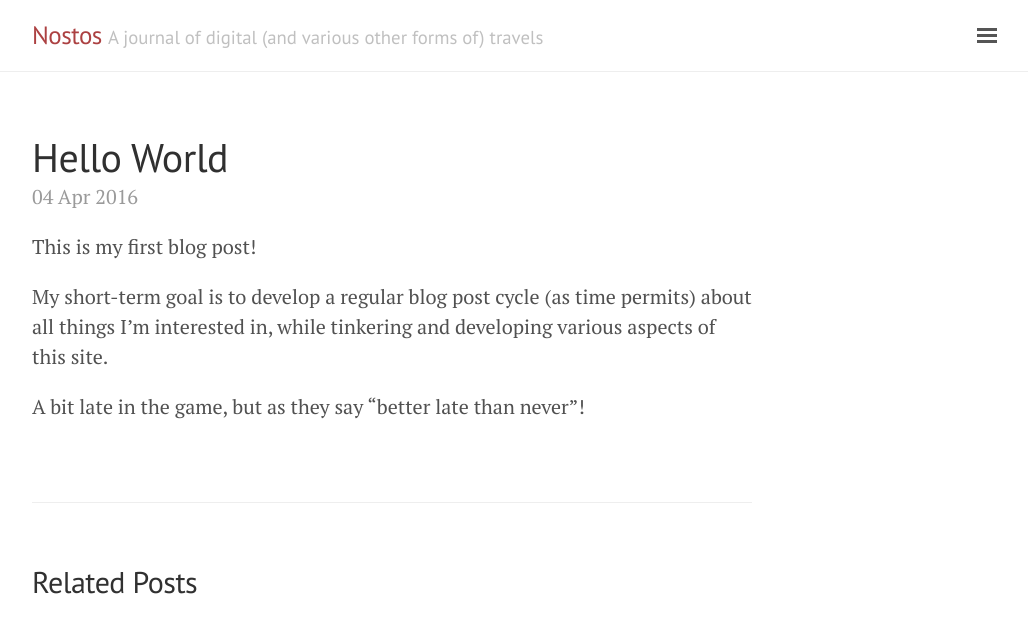
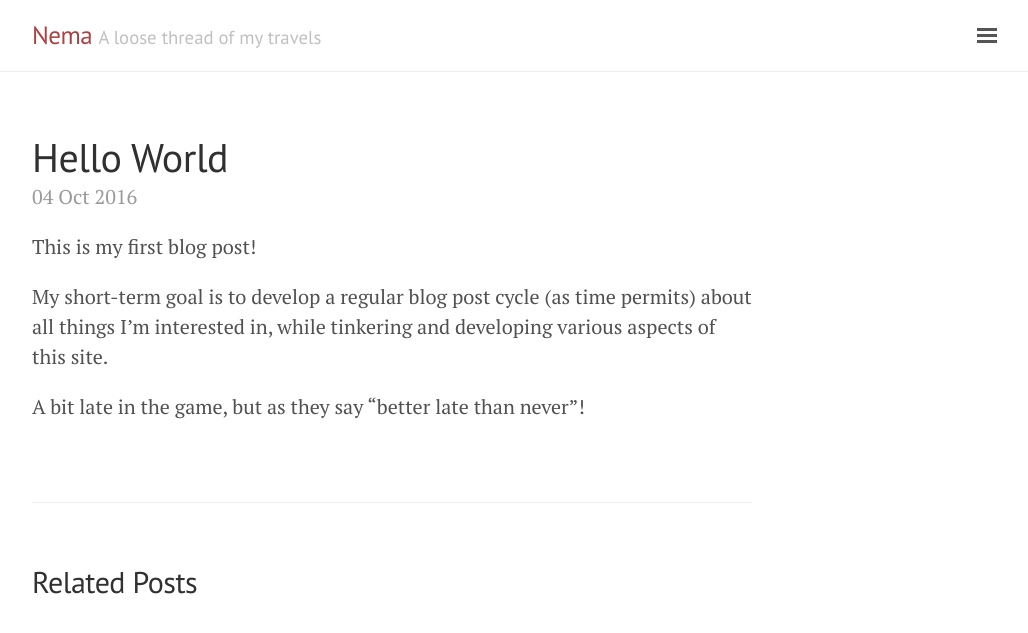
Before and after one commit to compor/compor.github.io, a Jekyll site: the page built from _posts/2016-10-04-hello-world.md, in a window 1280 px wide. Shown: the top 633 px of the page, without its empty margins (248-1276 px from the left). Built offline with Jekyll 4.4.1, drawn with Linux system fonts in a browser that asks for light colours.

Commit message:
title change for revamp

```diff
--- a/_config.yml
+++ b/_config.yml
@@ -5,8 +5,8 @@ permalink:           pretty
 #relative_permalinks: true
 
 # Setup
-title:               Nostos
-tagline:             'A journal of digital (and various other forms of) travels'
+title:               Nema
+tagline:             'A loose thread of my travels'
 description:         ''
 url:                 http://compor.github.io
 baseurl:             ''
```
Also changed, not shown: README.md, _posts/2016-10-04-hello-world.md (renamed from _posts/2016-04-04-hello-world.md).
